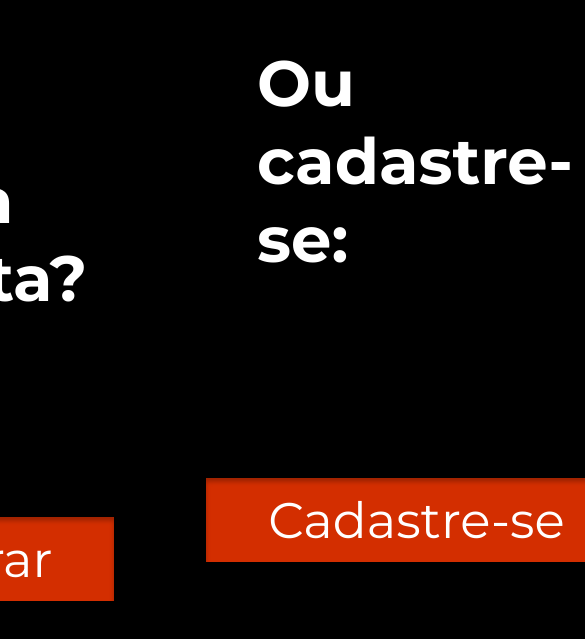
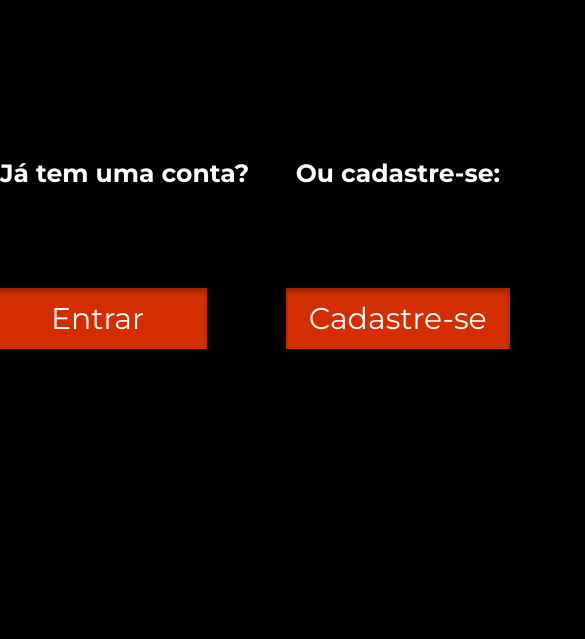
Before and after one commit to LuizVerteiro/trainee-g4-cpe, a React (Vite) app in the folder trainee-cpe/: page / in a window 390 px wide. Shown: the part 237-876 px from the top of the page, 585 px wide, since content can reach past the window. Built offline with nearby package versions, Linux system fonts and the light colour scheme.

Commit message:
design responsivo home

```diff
--- a/trainee-cpe/src/Pages/Home/Styles.js
+++ b/trainee-cpe/src/Pages/Home/Styles.js
@@ -3,7 +3,7 @@ import styled from "styled-components";
 export const Container = styled.div`
   background-color: black;
   display: flex;
-  justify-content: center;
+  justify-content: space-between;
   align-items: center;
   height: 80rem;
   color: white;
@@ -26,27 +26,40 @@ export const ButtonEntrar = styled.div`
   padding: 2px;
   font-size: 50px;
   display: flex;
-  width: 200px;
-  height: 64px;
-  padding: 10px 39px;
+  max-width: 200px;
+  height: auto;
+  padding: 10px 10px 10px 10px;
   justify-content: center;
   align-items: center;
-  flex-shrink: 0;
+  @media (max-width:1200px){
+  width: 100%;
+  height: auto;
+  font-size: 30px;
+  padding: 12px 12px 12px 12px;
+ };
 `;
 export const Title = styled.div`
-padding: 200px;
+color: #FFF;
+white-space: nowrap;
+padding: 100px;
 font-family: Montserrat;
-font-size: 64px;
+font-size: 40px;
 font-style: normal;
 font-weight: 700;
 line-height: normal;
+ @media (max-width:1200px){
+  font-size: 25px;
+ };
 `;
 export const Firstpart = styled.div`
+  width: 50%;
   justify-content: center;
   align-items: center;
   display:flex;
-  margin-right:50px;
+  margin-right: 2%;
   flex-direction: column;
+  @media (max-width:1500px){
+ };
 `;
 export const SecondPart = styled.div`
 justify-content: center;
@@ -61,18 +74,29 @@ text-align:center;
 padding: 2px;
 font-size: 50px;
 display: flex;
-width: 344px;
-height: 64px;
-padding: 10px 36px 10px 39px;
+max-width: 200px;
+height: auto;
+padding: 10px 10px 10px 10px;
 justify-content: center;
 align-items: center;
+@media (max-width:1200px){
+  width: 100%;
+  height: auto;
+  font-size: 30px;
+  padding: 12px 12px 12px 12px;
+ };
 `;
 export const Title2 = styled.div`
-  padding: 200px;
+  white-space: nowrap;
+  padding: 100px;
   color: #FFF;
   font-family: Montserrat;
-  font-size: 64px;
+  font-size: 40px;
   font-style: normal;
   font-weight: 700;
   line-height: normal;
+  @media (max-width:1200px){
+  font-size: 25px;
+
+ };
 `;
```
